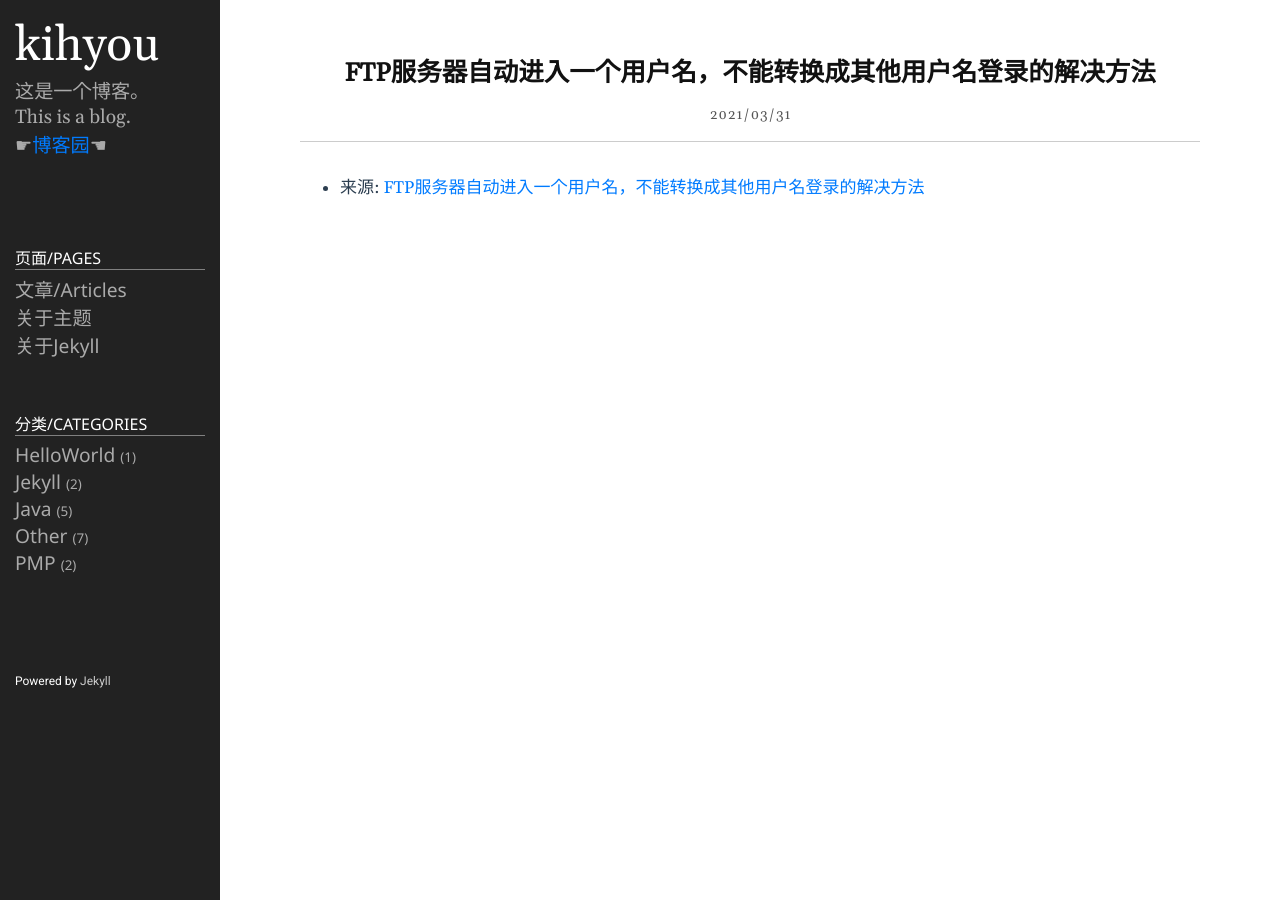
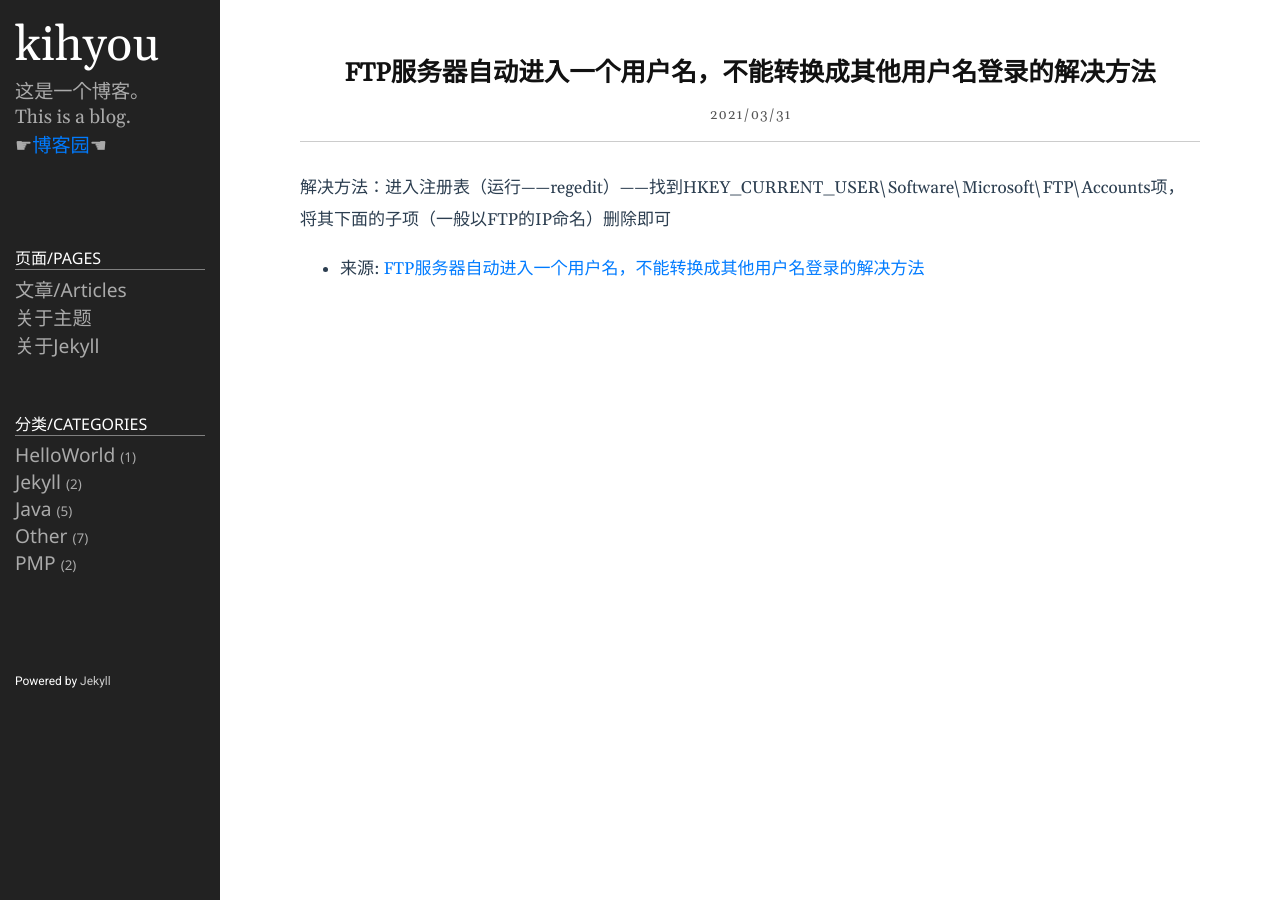
Before and after one commit to kihyou/kihyou, a Jekyll site: the page built from _posts/other/2021-03-31-FtpChangeUser.md, in a window 1280 px wide. Built offline with Jekyll 4.4.1, drawn with Linux system fonts in a browser that asks for light colours.

Commit message:
Update 2021-03-31-FtpChangeUser.md

```diff
--- a/_posts/other/2021-03-31-FtpChangeUser.md
+++ b/_posts/other/2021-03-31-FtpChangeUser.md
@@ -4,4 +4,5 @@ title:  "FTP服务器自动进入一个用户名，不能转换成其他用户
 date:   2021-03-31
 category: other
 ---
+解决方法：进入注册表（运行——regedit）——找到HKEY_CURRENT_USER\Software\Microsoft\FTP\Accounts项，将其下面的子项（一般以FTP的IP命名）删除即可
 * 来源:  [FTP服务器自动进入一个用户名，不能转换成其他用户名登录的解决方法](http://blog.sina.com.cn/s/blog_4b7041dd01010afl.html)
```
